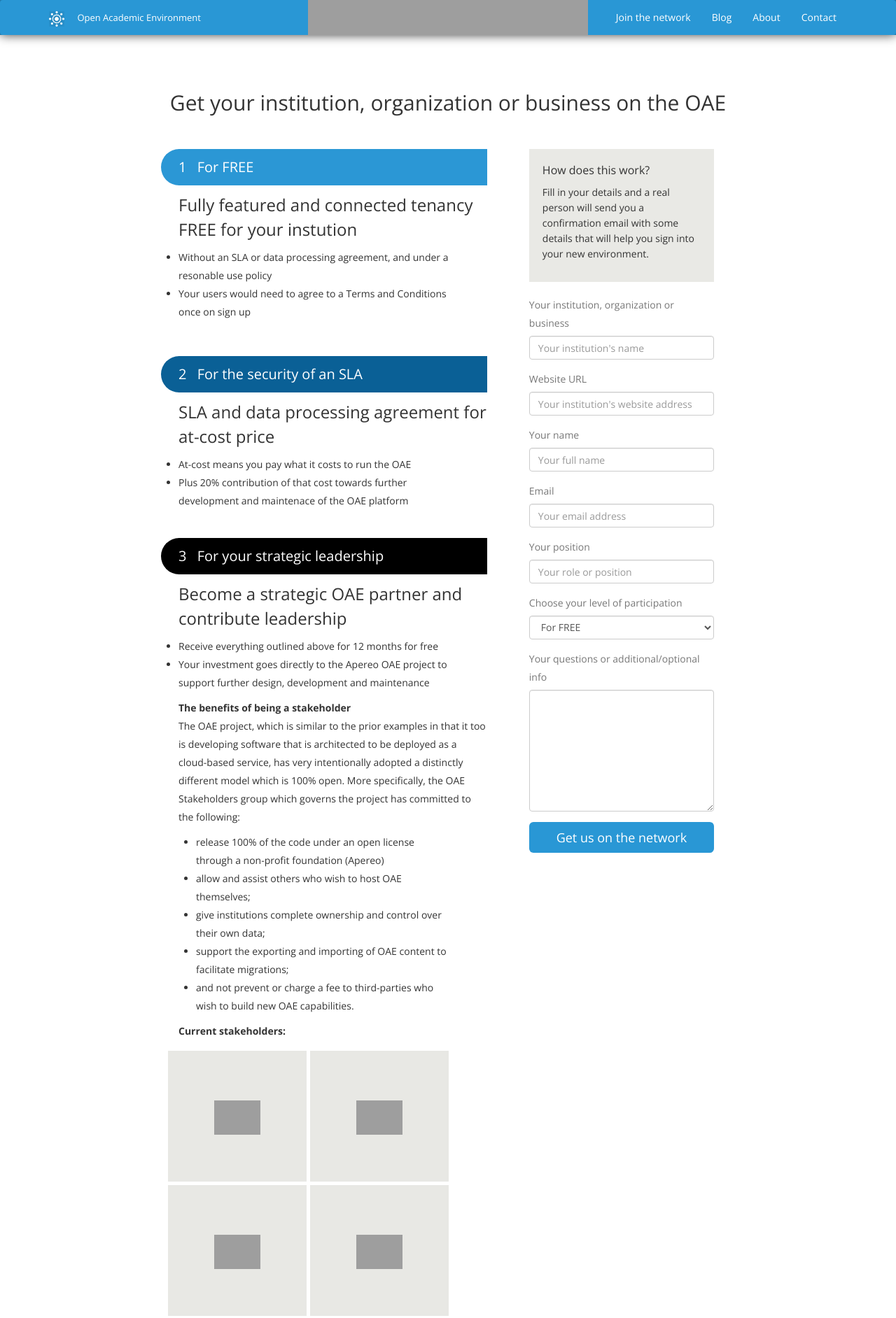
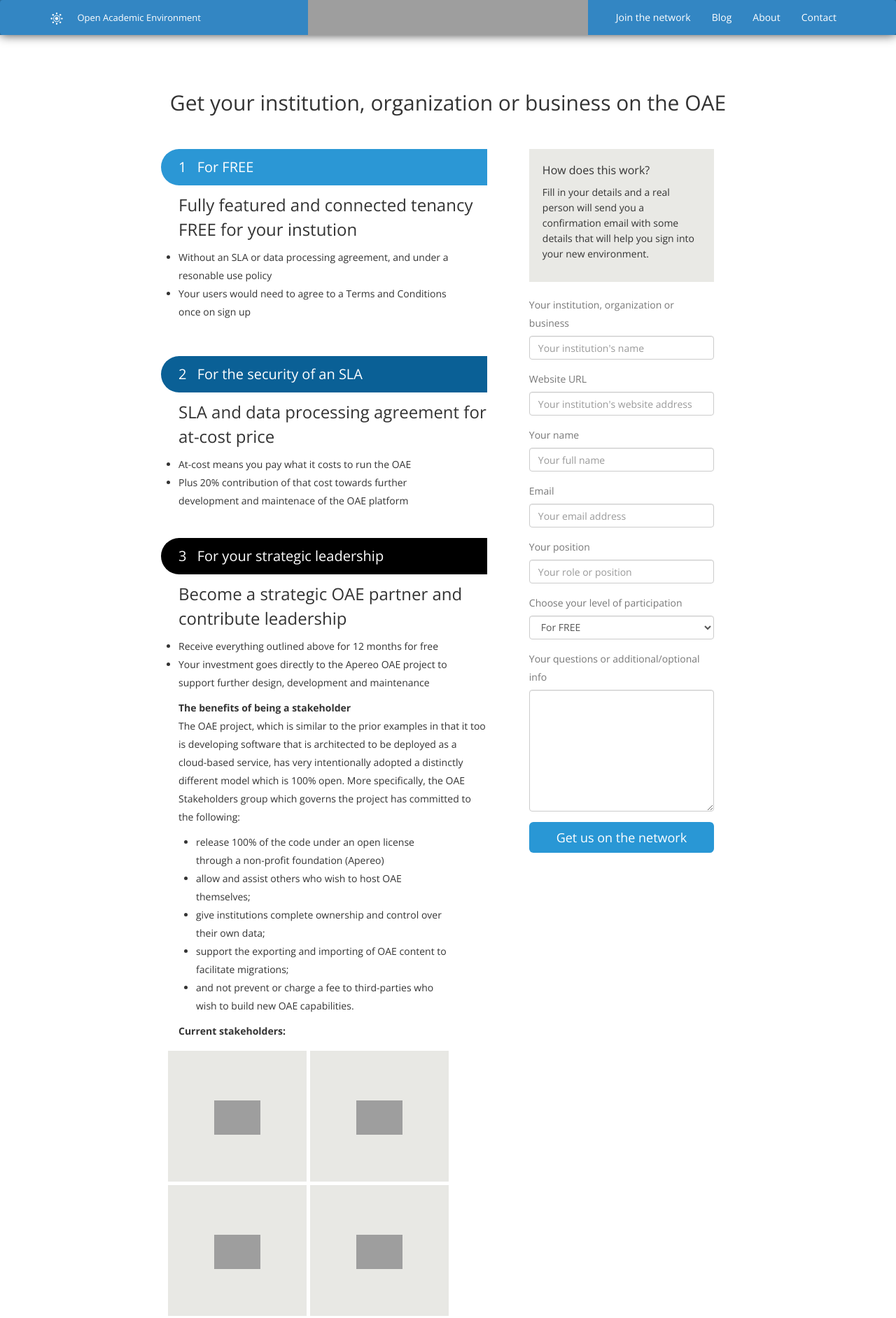
Before and after one commit to oaeproject/oaeproject.github.io, a Jekyll site: the page built from join.html, in a window 1280 px wide. Shown: the top 1884 px of the page at 70% size. Built offline with Jekyll 4.4.1, drawn with Linux system fonts in a browser that asks for light colours; grey boxes are pictures that could not be loaded.

Commit message:
Use SVG for small logo and minor content tweaks to landing page

```diff
--- a/_includes/footer.html
+++ b/_includes/footer.html
@@ -33,7 +33,7 @@
       <div class="col-xs-12 col-sm-6 icons">
         <ul>
           <li><a href="http://github.com/oaeproject" target="_blank" title="Link to the GitHub projects"><img src="/assets/img/icons/github.svg" alt="Apereo foundation logo" /></a></li>
-          <li><a href="http://youtube.com" target="_blank" title="Link to the YouTube videos"><img src="/assets/img/icons/youtube.svg" alt="Youtube logo" /></a></li>
+          <li><a href="https://www.youtube.com/user/OAEProject" target="_blank" title="Link to the YouTube videos"><img src="/assets/img/icons/youtube.svg" alt="Youtube logo" /></a></li>
           <li><a href="http://twitter.com/oaeproject" target="_blank" title="Link to the twitter feed"><img src="/assets/img/icons/twitter.svg" alt="Twitter logo" /></a></li>
         </ul>
       </div>
--- a/_includes/header.html
+++ b/_includes/header.html
@@ -9,7 +9,7 @@
           <span class="icon-bar"></span>
         </button>
          <a class="navbar-brand" href="/">
-          <img alt="OAE" src="/assets/img/oae-small-logo.png" />
+          <img alt="OAE" src="/assets/img/oae-small-logo.svg" />
           <span class="hidden-xs">Open Academic Environment</span>
         </a>
       </div>
--- a/_layouts/index.html
+++ b/_layouts/index.html
@@ -21,7 +21,7 @@
           </div>
 
           <div id="navbar" class="collapse navbar-collapse">
-
+            <a href="https://network.unity.ac" class="btn btn-try">Try OAE</a>
             <ul class="nav navbar-nav navbar-right">
               <li><a href="/join">Join the network</a></li>
               <li><a href="/blog">Blog</a></li>
--- a/assets/css/oae.css
+++ b/assets/css/oae.css
@@ -86,7 +86,7 @@
 }
 
 header {
-    background-color: #2997D5;
+    background-color: #3386C3;
     background-image: url('/assets/img/header-bg.png');
     background-repeat: no-repeat;
     background-position: top;
```
Also changed, not shown: other parts of _layouts/index.html (+1 -1 lines), assets/img/oae-small-logo.png (deleted), assets/img/oae-small-logo.svg (added).
